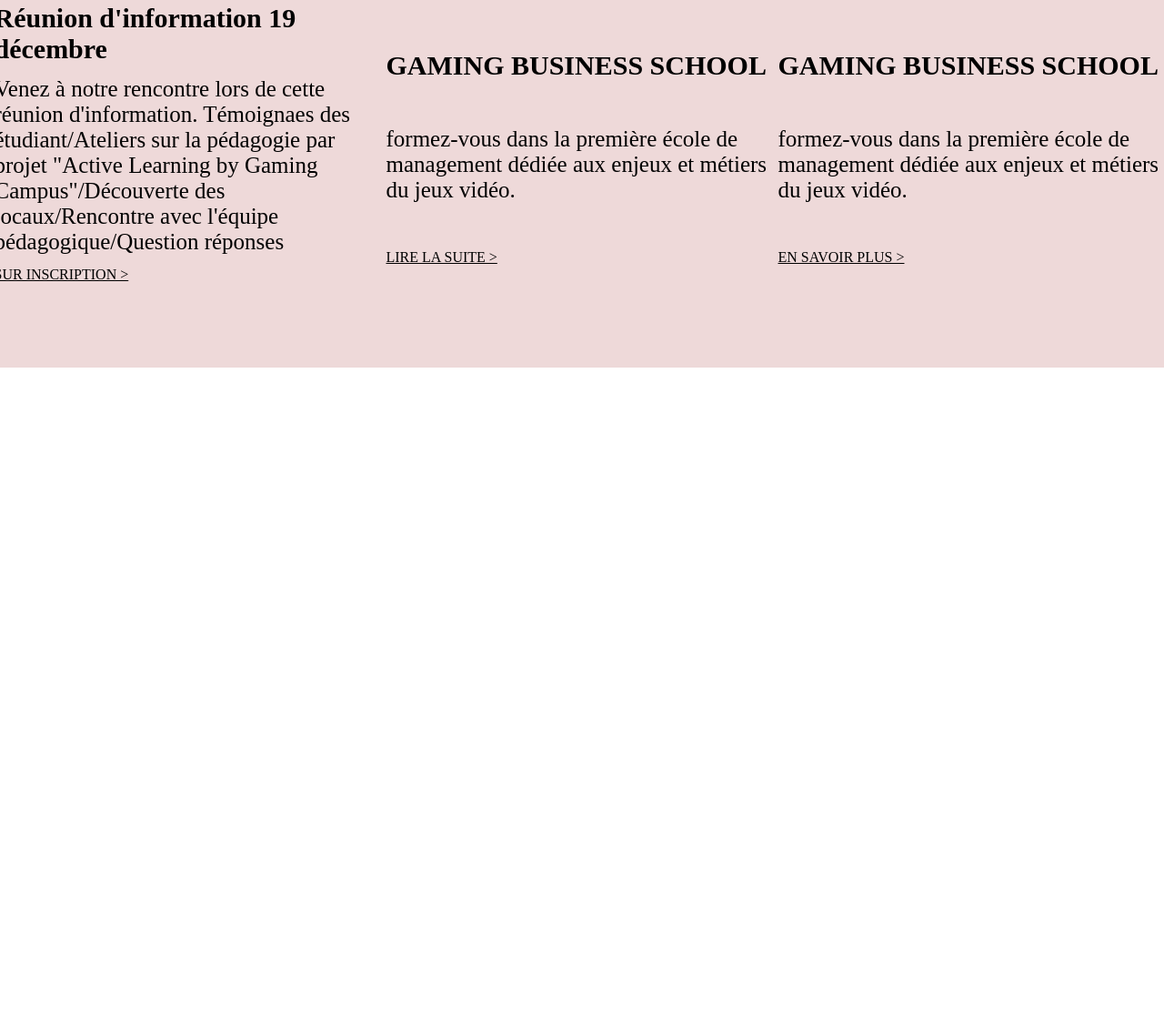
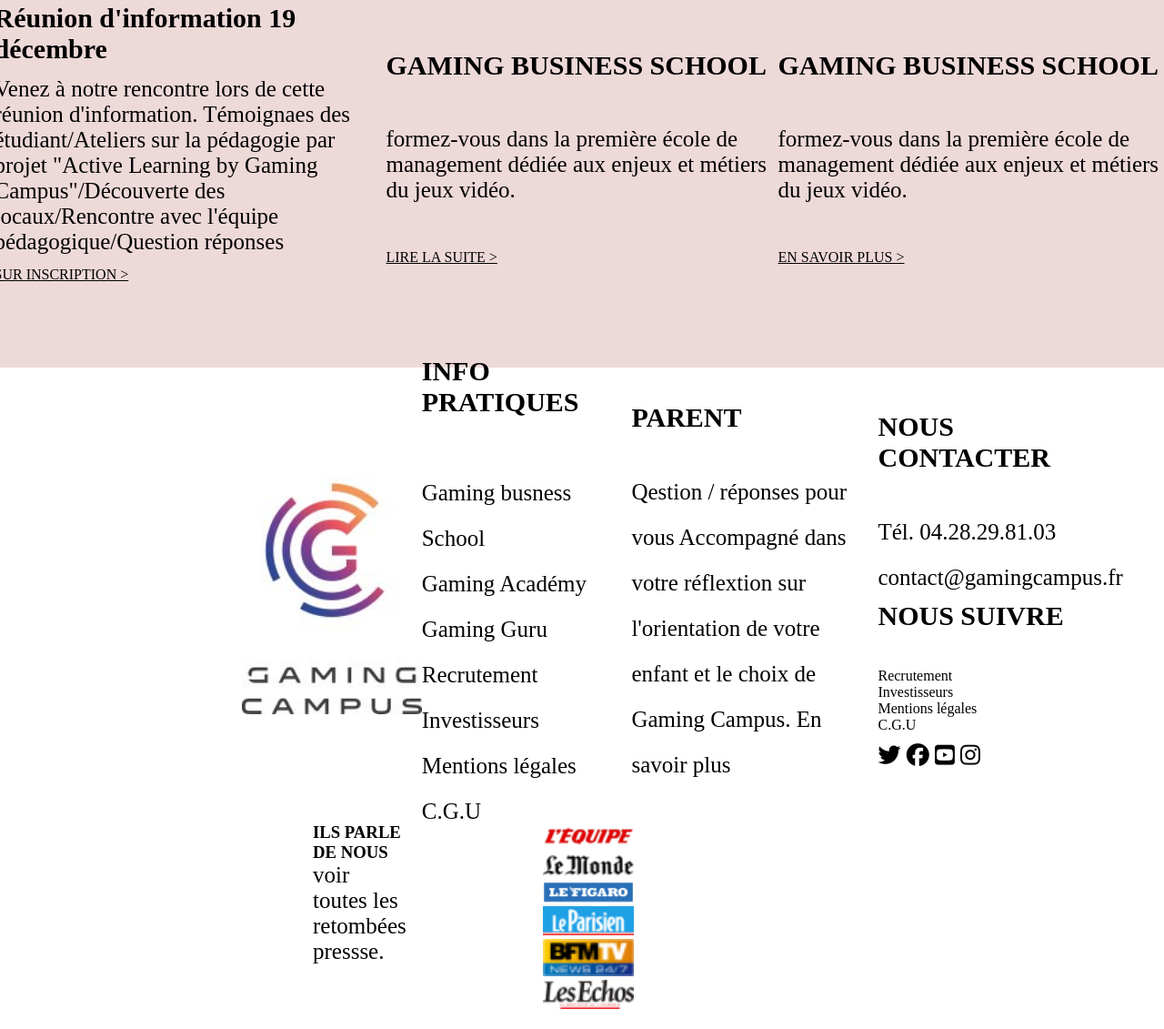
Before and after one commit to RACHID63/TP-N-3, a plain HTML site: page index.html in a window 1280 px wide. Shown: the part 2535-3666 px from the top of the page at 91% size. Before the commit the page ends 2939 px from the top, so only its background shows below. Drawn offline with Linux system fonts and the light colour scheme.

Commit message:
update footer

```diff
--- a/index.html
+++ b/index.html
@@ -5,6 +5,7 @@
     <meta charset="UTF-8">
     <meta http-equiv="X-UA-Compatible" content="IE=edge">
     <meta name="viewport" content="width=device-width, initial-scale=1.0">
+    <link rel="stylesheet" href="https://cdnjs.cloudflare.com/ajax/libs/font-awesome/6.2.0/css/all.min.css">
     <link rel="stylesheet" href="./styles.css">
     <title>Document</title>
 </head>
@@ -62,7 +63,7 @@
                 <P>formez-vous dans la première école de management dédiée aux enjeux et métiers du jeux vidéo.</P>
             </div>
             <div class="btn1">
-               <a class="btn"  href="#">EN SAVOIR PLUS</a>
+                <a class="btn" href="#">EN SAVOIR PLUS</a>
             </div>
         </section>
         <section class="sectiongamin">
@@ -72,7 +73,7 @@
                 <P>formez-vous dans la première école de management dédiée aux enjeux et métiers du jeux vidéo.</P>
             </div>
             <div class="btn1">
-               <a class="btn"   href="#">EN SAVOIR PLUS</a>
+                <a class="btn" href="#">EN SAVOIR PLUS</a>
             </div>
         </section>
         </section>
@@ -82,14 +83,14 @@
     <div class="newstitre1">
         <div>
             <div>
-                <h3 >LES NEW DU CAMPUS</h3>
+                <h3>LES NEW DU CAMPUS</h3>
             </div>
             <div>
                 <p>Suiver l'actualité de Gaming campus, de G.Guru, G.B.S ET G.Académy</p>
             </div>
         </div>
 
-        <div id="NEWSROOM"><a href="#"></a>LA NEWSROOM   ></div>
+        <div id="NEWSROOM"><a href="#"></a>LA NEWSROOM ></div>
     </div>
     <div class="containeurnewscampus">
         <section class="sectiongamin">
@@ -98,7 +99,9 @@
             </div>
             <h2 id="titrenew">Réunion d'information 19 décembre</h2>
             <div class="paragraph1">
-               <P>Venez à notre rencontre lors de cette réunion d'information. Témoignaes des étudiant/Ateliers sur la pédagogie par projet "Active Learning by Gaming Campus"/Découverte des locaux/Rencontre avec l'équipe pédagogique/Question réponses</P>
+                <P>Venez à notre rencontre lors de cette réunion d'information. Témoignaes des étudiant/Ateliers sur la
+                    pédagogie par projet "Active Learning by Gaming Campus"/Découverte des locaux/Rencontre avec
+                    l'équipe pédagogique/Question réponses</P>
             </div>
             <div class="btn2">
                 <a class="btn21" href="#">SUR INSCRIPTION ></a>
@@ -106,12 +109,12 @@
         </section>
         <section class="sectiongamin">
             <img id="logogbs" src="./img/pgw18home.jpg" alt="busness gaming">
-           <h2 id="titrenew" >GAMING BUSINESS SCHOOL</h2>
+            <h2 id="titrenew">GAMING BUSINESS SCHOOL</h2>
             <div class="paragraph1">
                 <P>formez-vous dans la première école de management dédiée aux enjeux et métiers du jeux vidéo.</P>
             </div>
             <div class="btn2">
-               <a class="btn21"  href="#">LIRE LA SUITE ></a>
+                <a class="btn21" href="#">LIRE LA SUITE ></a>
             </div>
         </section>
         <section class="sectiongamin">
@@ -121,12 +124,89 @@
                 <P>formez-vous dans la première école de management dédiée aux enjeux et métiers du jeux vidéo.</P>
             </div>
             <div class="btn2">
-               <a class="btn21"   href="#">EN SAVOIR PLUS ></a>
+                <a class="btn21" href="#">EN SAVOIR PLUS ></a>
             </div>
         </section>
         </section>
     </div>
 </div>
+<footer>
+    <section class="info">
+        <div class="boxinfo">
+            <img id="logogaminginfo" src="./img/logo-gc-footer.jpg" alt="logo gamingcampus">
+            <div>
+                <h3 class="titlefooter">INFO PRATIQUES</h3> <br>
+                <P class="paragraphinfo">
+                    Gaming busness School  <br>
+                    Gaming Académy  <br>
+                    Gaming Guru  <br>
+                    Recrutement  <br>
+                    Investisseurs  <br>
+                    Mentions légales  <br>
+                    C.G.U
+                </P>
+            </div>
+            <div class="subbox">
+                <h3 class="titlefooter">PARENT</h3>
+                <P class="paragraphinfo">
+                    Qestion / réponses pour vous
+                    Accompagné dans votre réflextion sur l'orientation de votre enfant et le choix de Gaming Campus.
+
+                    En savoir plus
+                </P>
+            </div>
+            <div class="subbox">
+                <h3 class="titlefooter">NOUS CONTACTER</h3>
+                <P class="paragraphinfo">
+                    Tél. 04.28.29.81.03 <br>
+                    contact@gamingcampus.fr <br>
+                <div>
+                    <div >
+                        <h3 class="titlefooter">NOUS SUIVRE</h3>
+                        <div class="iconelien">
+
+                        </div>
+                    </div>
+                    Recrutement <br>
+                    Investisseurs <br>
+                    Mentions légales <br>
+                    C.G.U
+                    </P>
+                </div>
+                <div>
+                    <p class="paragraphinfo">
+                        <i class="fa-brands fa-twitter"></i>
+                        <i class="fa-brands fa-facebook"></i>
+                        <i class="fa-brands fa-square-youtube"></i>
+                        <i class="fa-brands fa-instagram"></i>
+                    </p>
+                </div>
+            </div>
+
+        </div>
+    </section>
+    <section>
+        <div class="pub">
+            <div class="pubmessage">
+                <h3>ILS PARLE DE NOUS </h3>
+                <p>
+                    voir toutes les retombées pressse.
+                </p>
+            </div>
+            <div id="boximag" >
+                <img class="imagepress"  src="./img/lepoint.png" alt="journal">
+                <img class="imagepress" src="./img/lemonde.png" alt="journal">
+                <img class="imagepress" src="./img/figaro.png" alt="journal">
+                <img class="imagepress" src="./img/leparisien.png" alt="journal">
+                <img class="imagepress" src="./img/bfm.png" alt="journal">
+                <img class="imagepress" src="./img/echos.png" alt="journal">
+                <img class="imagepress" src="./img/credit-mutuel.png" alt="journal">
+            </div>
+    </section>
+    </div>
+</footer>
+<script src="https://kit.fontawesome.com/5734d4928d.js"></script>
+
 <body>
 
 </body>
--- a/styles.css
+++ b/styles.css
@@ -177,27 +177,26 @@
   margin-left: 62px;
 }
 
-#titrenew,.newstitre1  {
+#titrenew,
+.newstitre1 {
   font-size: 30px;
-    font-weight: bold;
+  font-weight: bold;
   color: black;
 }
 
 .newstitre1 {
-
-  padding-top:100px;
+  padding-top: 100px;
   background-color: #eed9d9;
   height: 100px;
   display: flex;
   flex-direction: row;
   justify-content: space-around;
- align-items: center;
-
+  align-items: center;
 }
 
 .containeurnewscampus {
   padding: 50px;
-  background-color:#eed9d9;
+  background-color: #eed9d9;
   width: 100vw;
   height: 500;
   display: flex;
@@ -211,10 +210,8 @@
   font-size: 28px;
 }
 
-
 .newstitre {
-display: flex;
-
+  display: flex;
 }
 
 .paragraph1 {
@@ -225,7 +222,6 @@
 }
 
 .btn2 {
-
   width: 311px;
   height: 55px;
   text-align: left;
@@ -234,3 +230,55 @@
 .btn21 {
   color: black;
 }
+
+.info,
+.boxinfo {
+  width: 100vw;
+  height: 500px;
+  display: flex;
+  flex-direction: row;
+  flex-wrap: nowrap;
+  justify-content: space-around;
+  align-items: center;
+  padding: 133px;
+}
+
+#logogaminginfo {
+  height: 261px;
+}
+
+.titlefooter {
+  margin-bottom: 40px;
+  font-size: 30px;
+}
+
+p {
+  font-size: 25px;
+}
+
+.subbox {
+  width: 300px;
+}
+
+.paragraphinfo {
+  line-height: 2em;
+}
+
+.imagepress {
+  width: 100px;
+  margin-right: 80px;
+}
+
+.pub {
+  display: flex;
+  height: 100px;
+  margin-left: 344px
+
+
+}
+
+#boximag {
+  margin-right: 490px;
+  margin-left: 150px;
+
+}
```
Lines whose indentation alone changed are shown as unchanged.
